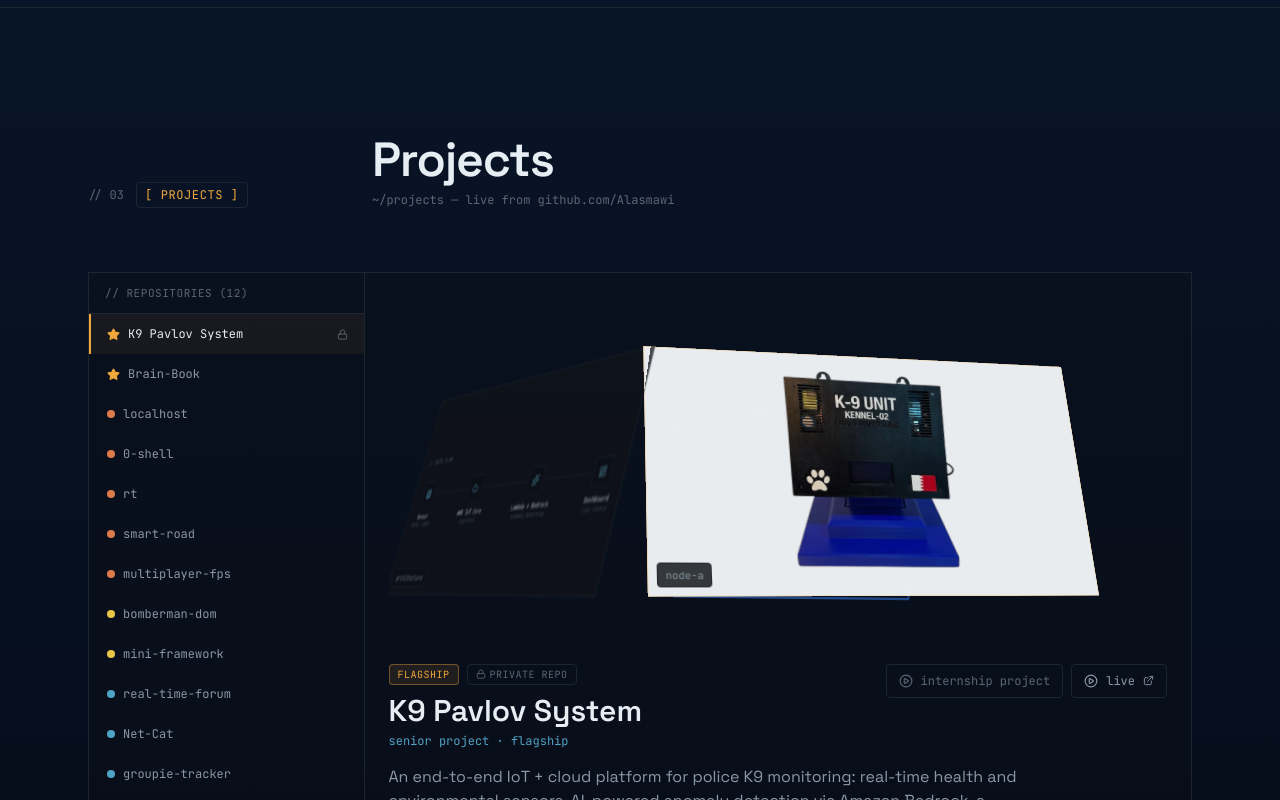
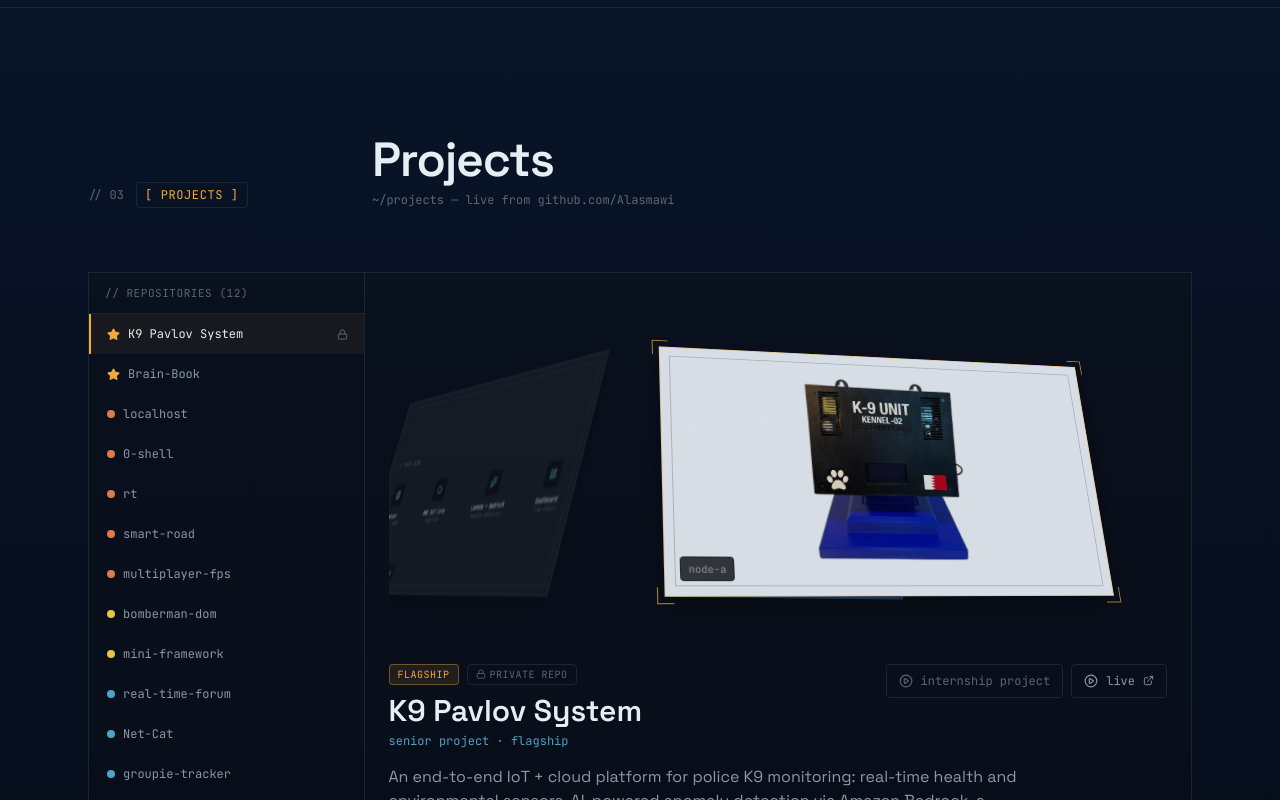
Before and after one commit to Alasmawi/portfolio, a React (Vite) app: page / in a window 1280 px wide. Shown: the part 2640-3440 px from the top of the page. Built offline with nearby package versions, Linux system fonts and the light colour scheme.

Commit message:
fix: update RING_GAP constant for improved card spacing in RingGallery; enhance styling for ring-card for better visual presentation

```diff
--- a/src/components/ui/RingGallery.css
+++ b/src/components/ui/RingGallery.css
@@ -68,21 +68,51 @@
   will-change: transform, opacity, filter;
 }
 
+/* Framing: a hard 1px outer edge, a mat of card-coloured space, and a hairline
+   right around the image well — so the artwork reads as mounted rather than
+   bleeding to the card's edge. */
 .ring-card {
+  --mat: 7px;
+
   position: relative;
   width: 100%;
   height: 100%;
+  padding: var(--mat);
   overflow: hidden;
-  border: 1px solid #1c2530;
-  background: #0d1117;
+  border: 1px solid #223041;
+  /* A shade off the artwork behind it, so the mat is legible as a mat and the
+     contained image's true extent stays visible. */
+  background: #151d28;
+  box-shadow:
+    inset 0 0 0 1px rgb(255 255 255 / 0.03),
+    0 10px 26px rgb(0 0 0 / 0.45);
+}
+
+@media (min-width: 768px) {
+  .ring-card {
+    --mat: 10px;
+  }
+}
+
+/* Hairline around the image well. */
+.ring-card::after {
+  content: '';
+  position: absolute;
+  inset: calc(var(--mat) - 1px);
+  border: 1px solid rgb(255 255 255 / 0.07);
+  pointer-events: none;
 }
 
 /* The product shots are photographed on white; the architecture diagram is
    drawn on the site's dark surface. Matching the card to the artwork is what
    makes `contain` letterboxing read as a frame instead of a gap. */
 .ring-card[data-slide-type='image'] {
-  background: #eef1f4;
-  border-color: #c9d1d9;
+  background: #dbe2e9;
+  border-color: #9fb0bf;
+}
+
+.ring-card[data-slide-type='image']::after {
+  border-color: rgb(11 15 20 / 0.2);
 }
 
 .ring-card__img {
@@ -95,8 +125,9 @@
 
 .ring-card__tag {
   position: absolute;
-  bottom: 0.5rem;
-  left: 0.5rem;
+  /* sits just inside the image well rather than floating over the mat */
+  bottom: calc(var(--mat) + 4px);
+  left: calc(var(--mat) + 4px);
   border: 1px solid rgb(28 37 48 / 0.8);
   border-radius: 0.25rem;
   background: rgb(11 15 20 / 0.82);
@@ -109,7 +140,30 @@
 }
 
 .ring-slot.is-front .ring-card {
-  border-color: rgb(242 169 59 / 0.35);
+  border-color: rgb(242 169 59 / 0.45);
+}
+
+/* Corner brackets on the focused card only — drawn on the slot, which doesn't
+   clip, so they can sit just outside the card's edge. Same hard-cornered
+   language as the hero ridge. */
+.ring-slot.is-front::after {
+  --b: #f2a93b;
+  --len: 16px;
+
+  content: '';
+  position: absolute;
+  inset: -7px;
+  pointer-events: none;
+  background:
+    linear-gradient(var(--b), var(--b)) 0 0 / var(--len) 1px no-repeat,
+    linear-gradient(var(--b), var(--b)) 0 0 / 1px var(--len) no-repeat,
+    linear-gradient(var(--b), var(--b)) 100% 0 / var(--len) 1px no-repeat,
+    linear-gradient(var(--b), var(--b)) 100% 0 / 1px var(--len) no-repeat,
+    linear-gradient(var(--b), var(--b)) 0 100% / var(--len) 1px no-repeat,
+    linear-gradient(var(--b), var(--b)) 0 100% / 1px var(--len) no-repeat,
+    linear-gradient(var(--b), var(--b)) 100% 100% / var(--len) 1px no-repeat,
+    linear-gradient(var(--b), var(--b)) 100% 100% / 1px var(--len) no-repeat;
+  opacity: 0.75;
 }
 
 @media (prefers-reduced-motion: reduce) {
--- a/src/components/ui/RingGallery.jsx
+++ b/src/components/ui/RingGallery.jsx
@@ -10,10 +10,11 @@ const SNAP_MS = 1100;
 const RESUME_AFTER_MS = 2600;
 const TAP_SLOP_PX = 6;
 
-// Gap between neighbouring cards on the ring, as a multiple of the radius the
-// cards would need just to touch edge-to-edge. Kept close to 1: every extra
-// bit of radius throws the flanking cards further out towards the frame edge.
-const RING_GAP = 1.05;
+// Gap between neighbouring cards on the ring, as a multiple of the radius at
+// which they would touch edge-to-edge. At 1.0 the cards meet at the corners
+// and clip through each other as they turn; 1.22 leaves a clear ~22%-of-a-card
+// gap. Pushing it much higher throws the flanking cards past the frame edge.
+const RING_GAP = 1.22;
 const PERSPECTIVE = 1100;
 // A slight look-down on the ring, so the cards read as sitting on a turntable
 // rather than sliding along a flat line.
```
